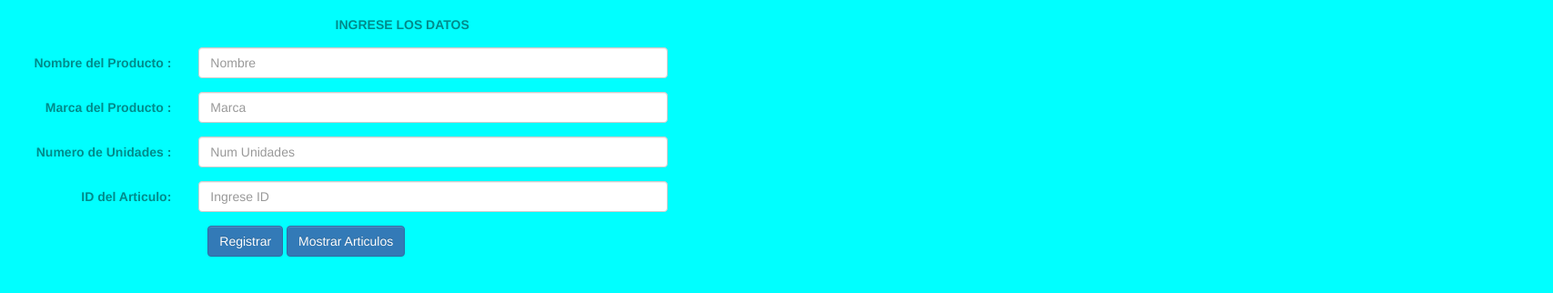
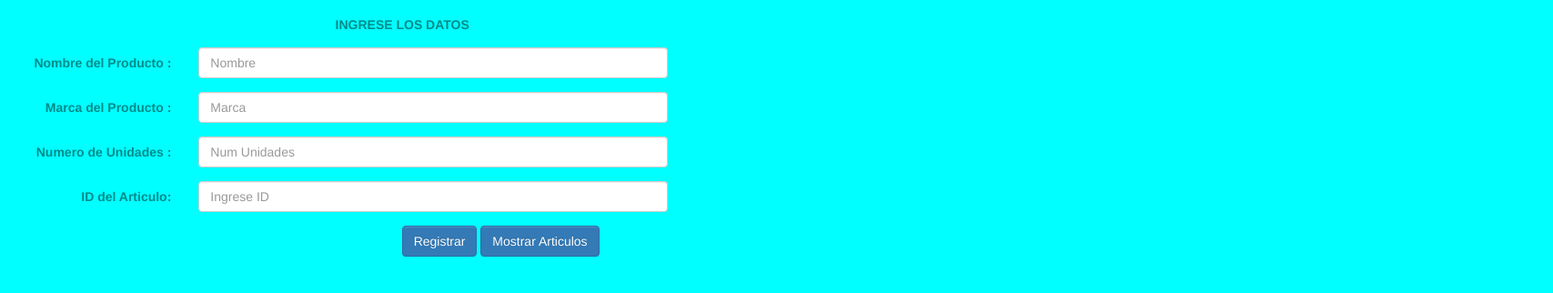
Before and after one commit to CarlossCrispin/pwpc0117, a website: page static/index.html in a window 1280 px wide. Shown: the whole page at 91% size, 1707 px wide, since content can reach past the window. Drawn offline with nearby package versions, Linux system fonts and the light colour scheme.

```diff
--- a/static/index.html
+++ b/static/index.html
@@ -107,7 +107,7 @@
                 </div>
             </div>
             <!--seccion de envio-->
-            <div class="col-xs-offset-2 col-xs-10">
+            <div class="col-xs-offset-4 col-xs-12">
                 <input
                 type="submit"
                 class="btn btn-primary"
```
